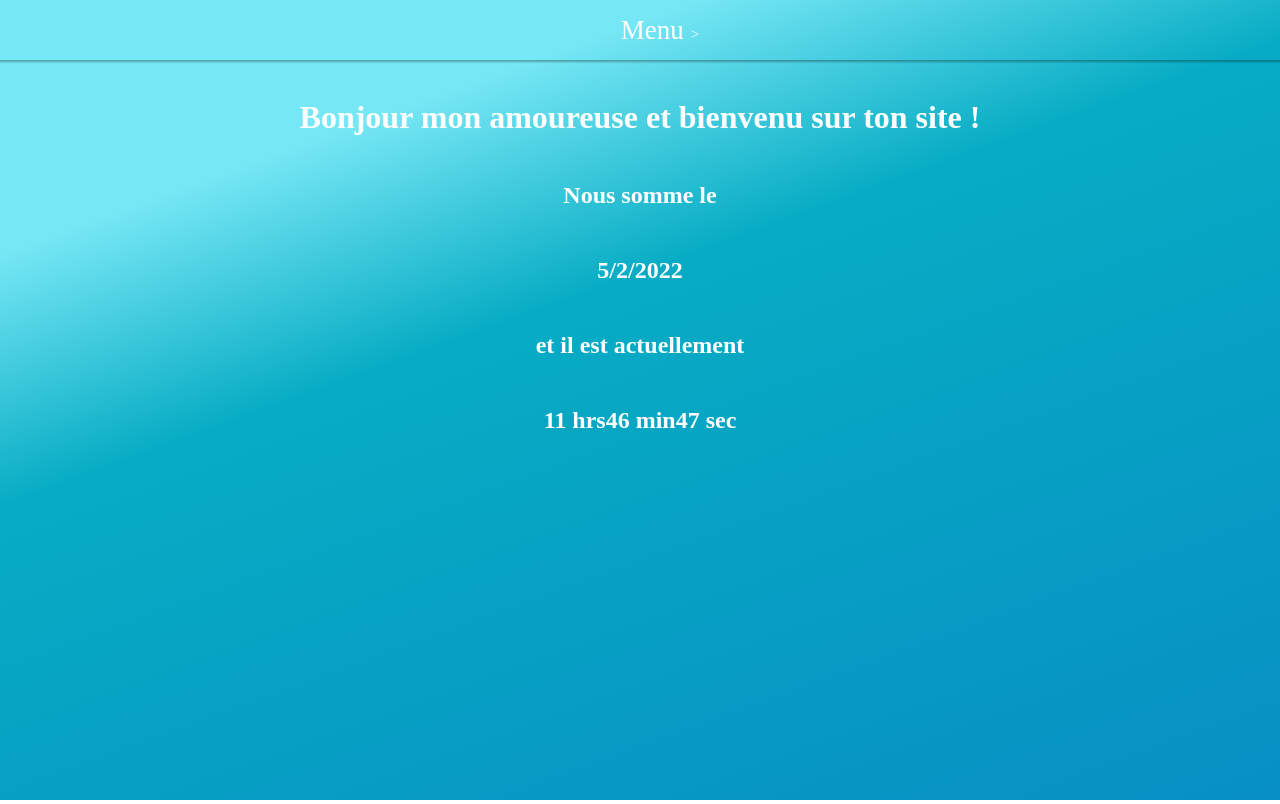
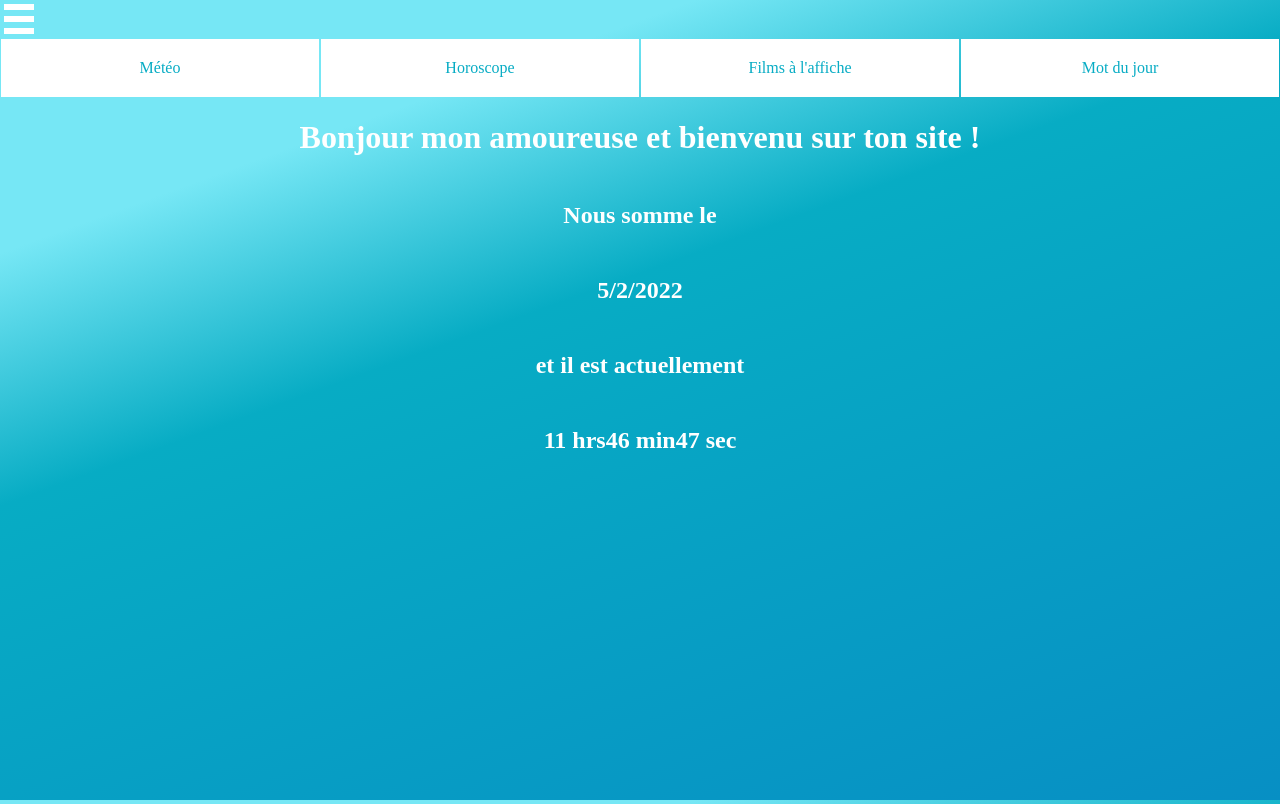
Before and after one commit to Leadelaporte/Camille, a plain HTML site: page poussin1.html in a window 1280 px wide. Drawn offline with Linux system fonts and the light colour scheme; no server answers.

Commit message:
nouvel essai menu

```diff
--- a/css/poussin1.css
+++ b/css/poussin1.css
@@ -40,96 +40,55 @@ h1 {
 }
 
 nav {
-    width: 100%;
-    font-size: 18px;
-    position: sticky;
-    top: 0;
-}
-
-nav > ul {
-    display: flex;
-    text-align: center;
-    box-shadow: 0px 1px 2px 1px rgba(0,0,0,0.3);
-    height: var(--heuteur-menu);
-    margin-top: 0;
-}
-
-nav ul {
-    list-style-type: none;
-}
-
-nav > ul > li {
-    background-color: transparent;
-    position: relative;
-    height: 100%;
-    flex: 1;
-}
-
-nav > ul > li > a {
-    position: absolute;
-    top: 50%;
-    left: 50%;
-    transform: translate(-50%, -50%);
-}
-
-li a {
-    text-decoration: none;
-    color: white;
-    font-size: 1.5em;
-}
-
-.menuDeroulant > a:after {
-    content: '>';
-    font-size: 15px;
-    margin-left: 7px;
-    display: inline-block;
-}
-
-.sousMenu {
-    margin-top: var(--hauteur-menu);
-    width: 100%;
-    text-align: left;
-    border-radius: 2px;
-    overflow: hidden;
-    max-height: 0;
-}
-
-.sousMenu > li > a {
-    height: 50px;
-    padding-left: 20px;
-    width: 100%;
-    align-items: center;
     display: flex;
 }
 
-@keyframes rotationFleche {
-    0% {
-      transform: rotate(0deg);
+nav > a {
+    display: block;
+    width: 400px;
+    background-color: transparent;
+    text-align: center;
+    box-sizing: border-box;
+    padding: 20px;
+    color: #07ACC4;
+    margin: 1px;
+    text-decoration: none;
+    background-color: white;
+}
+
+nav > a:hover {
+
+}
+
+#ch{
+    display: none;
+}
+
+#lab{
+    width: 30px;
+    height: 30px;
+    background: linear-gradient(#FFF 0%, #FFF 20%, transparent 21%, transparent 40%, #FFF 41%, #FFF 60%, transparent 61%, transparent 80%, #FFF 81%, #FFF 100%);
+    margin: 4px;
+    display: block;
+}
+
+@media all and (max-width:960px) {
+    nav {
+        display: block;
+        position: absolute;
+        left: 0;
+        right: 0;
+        transform: translate(-1000px,0);
+        transition: all 0.5s ease;
     }
-    100%{
-      transform: rotate(90deg);
+    nav > a {
+        width: auto;
+    }
+    #ch:checked+nav{
+        transform: translate(0,0);
+        transition: all 0.5s ease;
+    }
+    #lab{
+        display: block;
     }
 }
-
-.menuDeroulant:hover > a:after{
-    animation: rotationFleche 0.2s linear forwards;
-}
-
-@keyframes apparitionSousMenu {
-    0% {
-      box-shadow: 0px 3px 3px 1px rgba(0,0,0,0);
-      border-top: 3px solid #2169EC;
-    }
-    30% {
-      box-shadow: 0px 3px 3px 1px rgba(0,0,0,0.3);
-    }
-    100% {
-      max-height: 50em;
-      border-top: 3px solid #2169EC;
-      box-shadow: 0px 3px 3px 1px rgba(0,0,0,0.3);
-    }
-}
-
-.menuDeroulant:hover > .sousMenu {
-    animation: apparitionSousMenu 1s forwards;
-}
--- a/poussin1.html
+++ b/poussin1.html
@@ -10,18 +10,13 @@
 </head>
 
 <body>
+    <label for="ch" id="lab"></label>
+    <input type="checkbox" id="ch" />
     <nav>
-        <ul>
-            <li class="menuDeroulant">
-                <a href="#">Menu</a>
-                <ul class="sousMenu">
-                    <li><a href="#">Météo</a></li>
-                    <li><a href="#">Horoscope</a></li>
-                    <li><a href="#">Films à l'affiche</a></li>
-                    <li><a href="#">Mot du jour</a></li>
-                </ul>
-            </li>
-        </ul>
+        <a href="#">Météo</a>
+        <a href="#">Horoscope</a>
+        <a href="#">Films à l'affiche</a>
+        <a href="#">Mot du jour</a>
     </nav>
     <div class="all">
         <h1>Bonjour mon amoureuse et bienvenu sur ton site !</h1>
```
